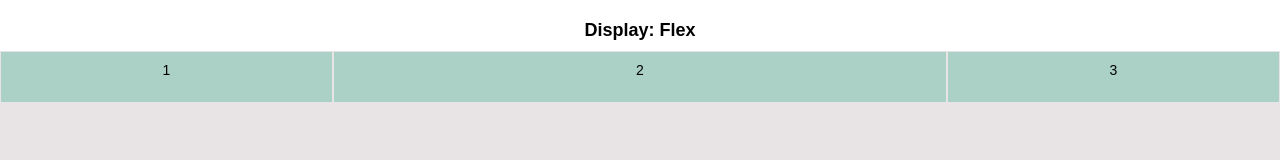
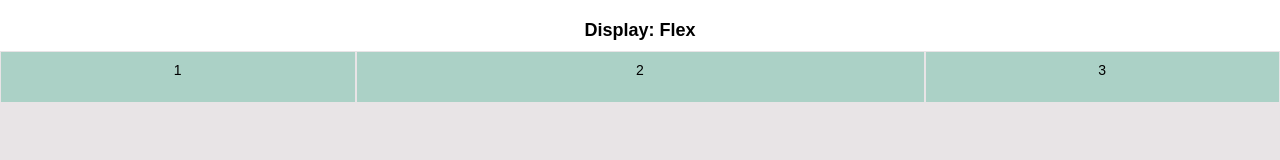
Before and after one commit to yurekm2/yurekm2_hw12, a plain HTML site: page index.html in a window 1280 px wide. Shown: the top 160 px of the page. Drawn offline with Linux system fonts and the light colour scheme.

Commit message:
flex basis

```diff
--- a/style.css
+++ b/style.css
@@ -66,11 +66,13 @@
 .side {
   flex-grow: 1;
   flex-shrink: 2;
+  flex-basis: 80px;
 }
 
 .middle {
   flex-grow: 2;
   flex-shrink: 1;
+  flex-basis: 40px;
 }
 
 
```
